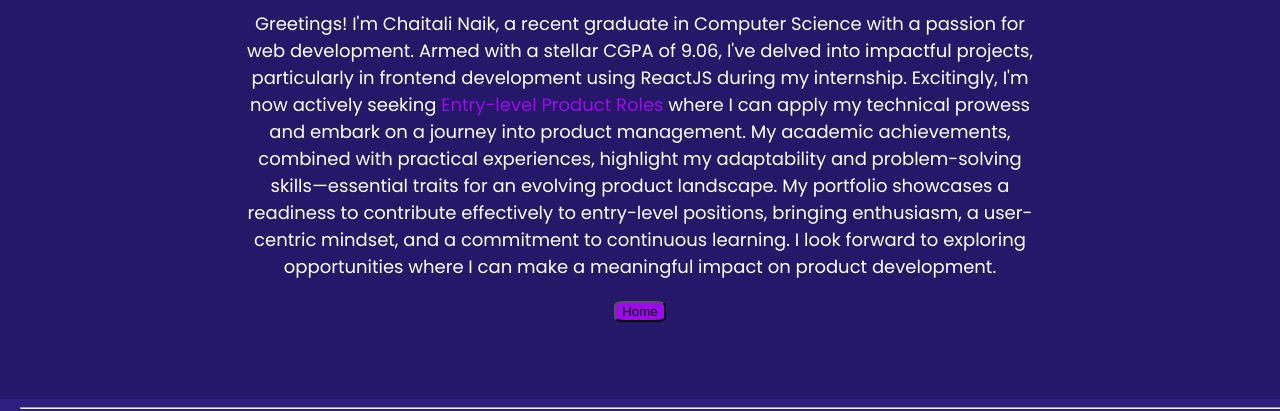
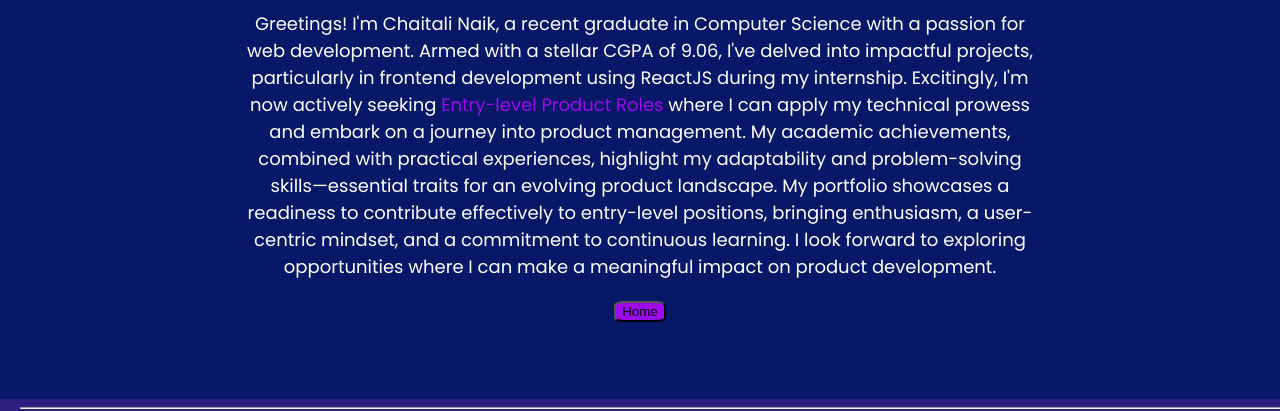
Before and after one commit to Chaitalivnaik/Chaitalivnaik.github.io, a plain HTML site: page About.html in a window 1280 px wide. Shown: the part 316-727 px from the top of the page. Drawn offline with Linux system fonts and the light colour scheme.

Commit message:
Update styles2.css

```diff
--- a/styles2.css
+++ b/styles2.css
@@ -1,7 +1,7 @@
 body {
     margin: 0;
     padding: 0 20px 120px 20px;
-    background-color: rgb(37, 24, 105);
+    background-color: rgb(07, 24, 105);
     color: white;
     font-family: 'Poppins', sans-serif;
 }
```
